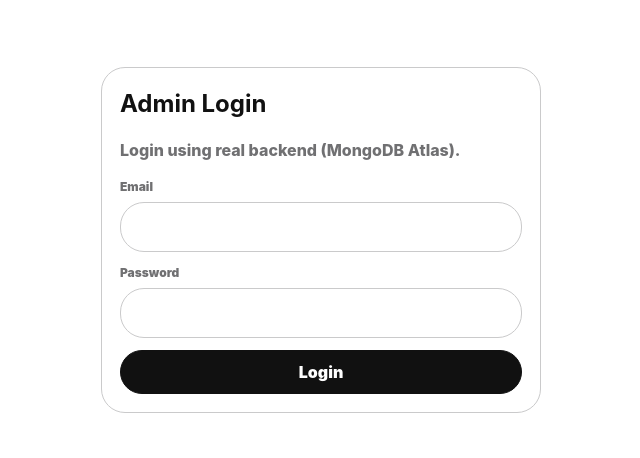
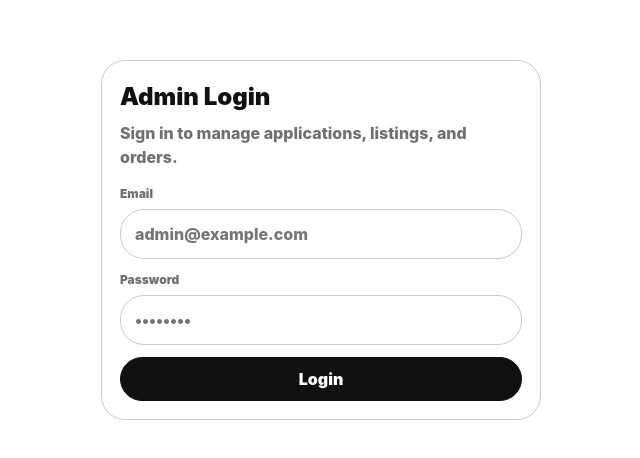
Before and after one commit to mibrahim-khalil/north-way-guide, a React (Vite) app in the folder frontend-admin/: page /admin/login in a window 1280 px wide. Shown: the part 160-618 px from the top of the page, without its empty margins (319-959 px from the left). Built offline with nearby package versions, Linux system fonts and the light colour scheme; no server answers.

Commit message:
Changing the UI of Admin

```diff
--- a/frontend-admin/src/pages/Auth/AdminLogin.jsx
+++ b/frontend-admin/src/pages/Auth/AdminLogin.jsx
@@ -22,7 +22,6 @@ export default function AdminLogin() {
       if (user.role !== "ADMIN") {
         await logout();
         setError("You are not an admin.");
-        setSubmitting(false);
         return;
       }
 
@@ -37,27 +36,41 @@ export default function AdminLogin() {
   return (
     <div className="adminAuth">
       <div className="adminAuthCard">
-        <h2 style={{ margin: 0 }}>Admin Login</h2>
-        <p className="adminMuted">Login using real backend (MongoDB Atlas).</p>
+        <h2 style={{ margin: 0, color: "var(--ink)", fontWeight: 1000 }}>Admin Login</h2>
+        <p className="adminMuted" style={{ marginTop: 6 }}>
+          Sign in to manage applications, listings, and orders.
+        </p>
 
-        {error && <div className="adminError">{error}</div>}
+        {error ? <div className="adminError">{error}</div> : null}
 
         <form onSubmit={submit} className="adminAuthForm">
           <div>
-            <label>Email</label>
-            <input value={email} onChange={(e) => setEmail(e.target.value)} />
+            <label htmlFor="adminEmail">Email</label>
+            <input
+              id="adminEmail"
+              type="email"
+              value={email}
+              onChange={(e) => setEmail(e.target.value)}
+              autoComplete="email"
+              placeholder="admin@example.com"
+              required
+            />
           </div>
 
           <div>
-            <label>Password</label>
-            <input value={password} onChange={(e) => setPassword(e.target.value)} type="password" />
+            <label htmlFor="adminPassword">Password</label>
+            <input
+              id="adminPassword"
+              type="password"
+              value={password}
+              onChange={(e) => setPassword(e.target.value)}
+              autoComplete="current-password"
+              placeholder="••••••••"
+              required
+            />
           </div>
 
-          <button
-            className="aBtn primary"
-            style={{ width: "100%", padding: "12px 14px" }}
-            disabled={submitting}
-          >
+          <button className="aBtn primary" type="submit" disabled={submitting} style={{ width: "100%" }}>
             {submitting ? "Logging in..." : "Login"}
           </button>
         </form>
```
